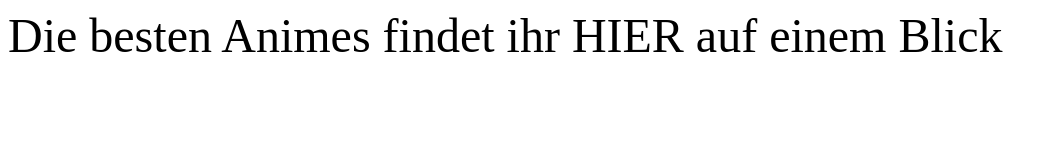
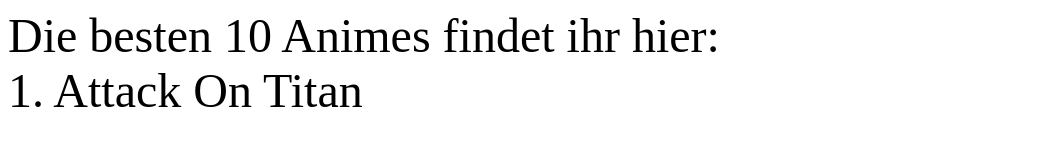
Before and after one commit to konigomer/konigomer.github.io, a plain HTML site: page index.html in a window 1280 px wide. Shown: the whole page, without its empty margins (0-1057 px from the left). Drawn offline with Linux system fonts and the light colour scheme.

Commit message:
Update index.html

```diff
--- a/index.html
+++ b/index.html
@@ -4,7 +4,10 @@
   </head>
   <body>
     <font size="+10"</font>
-    Die besten Animes findet ihr HIER auf einem Blick
+    Die besten 10 Animes findet ihr hier:
+    <br>
+    1. Attack On Titan
+
 
   </body>
 </html>
```
